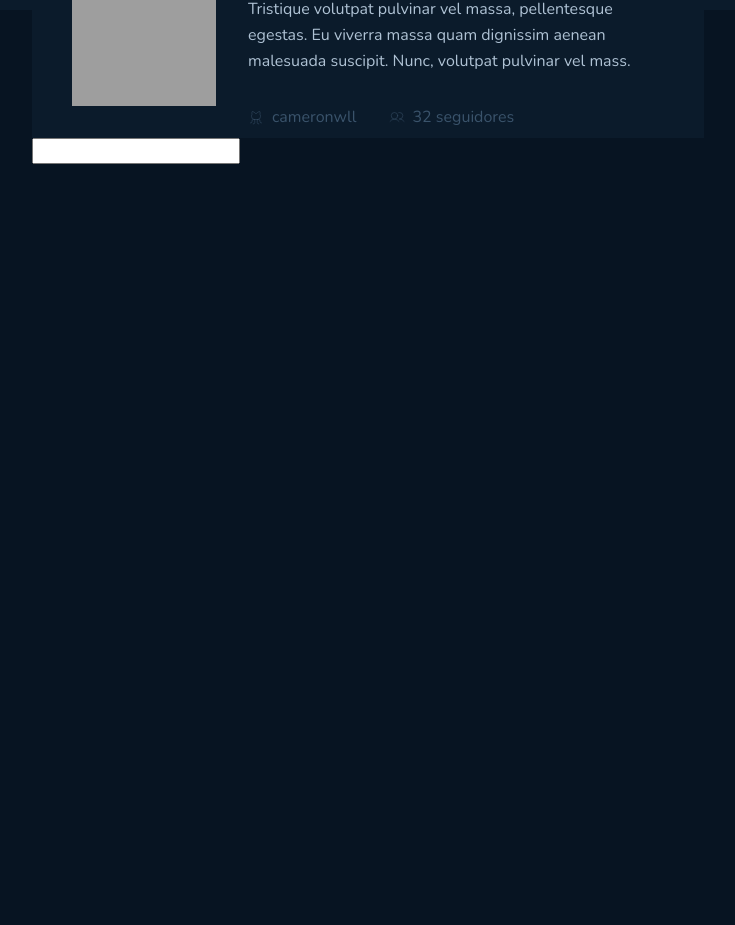
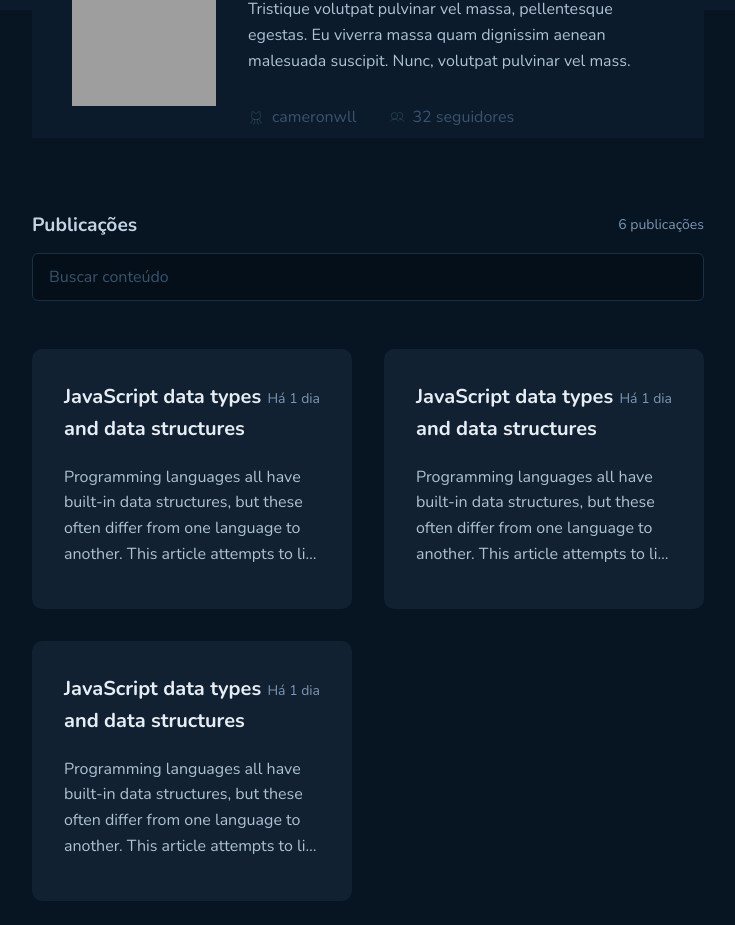
Before and after one commit to Denis-araujo/github-blog, a React (Vite) app: page / in a window 1280 px wide. Shown: the part 278-1203 px from the top of the page, without its empty margins (272-1007 px from the left). Before the commit the page ends 800 px from the top, so only its background shows below. Built offline with nearby package versions, Linux system fonts and the light colour scheme; grey boxes are pictures that could not be loaded.

Commit message:
feat:pagina home finalizada

```diff
--- a/src/pages/Home/index.tsx
+++ b/src/pages/Home/index.tsx
@@ -41,14 +41,91 @@ export function Home() {
         </S.ProfileCard>
       </header>
 
-      <form>
+      <S.SearchForm>
         <div>
-          <span></span>
-          <span></span>
+          <span>Publicações</span>
+          <span>6 publicações</span>
+        </div>
 
-          <input type="text" />
-        </div>
-      </form>
+        <input type="text" placeholder="Buscar conteúdo" />
+      </S.SearchForm>
+
+      <S.ListOfPosts>
+        <S.PostContainer>
+          <S.PostContent>
+            <div>
+              <S.PostTitle>
+                JavaScript data types and data structures
+              </S.PostTitle>
+              <S.PostTime>Há 1 dia</S.PostTime>
+            </div>
+
+            <p>
+              Programming languages all have built-in data structures, but these
+              often differ from one language to another. This article attempts
+              to list the built-in data structures available in JavaScript and
+              what properties they have. These can be used to build other data
+              structures. Wherever possible, comparisons with other languages
+              are drawn. Dynamic typing JavaScript is a loosely typed and
+              dynamic language. Variables in JavaScript are not directly
+              associated with any particular value type, and any variable can be
+              assigned (and re-assigned) values of all types: let foo = 42; //
+              foo is now a number foo = &apos;bar&rsquo;; // foo is now a string
+              foo = true; // foo is now a boolean
+            </p>
+          </S.PostContent>
+        </S.PostContainer>
+
+        <S.PostContainer>
+          <S.PostContent>
+            <div>
+              <S.PostTitle>
+                JavaScript data types and data structures
+              </S.PostTitle>
+              <S.PostTime>Há 1 dia</S.PostTime>
+            </div>
+
+            <p>
+              Programming languages all have built-in data structures, but these
+              often differ from one language to another. This article attempts
+              to list the built-in data structures available in JavaScript and
+              what properties they have. These can be used to build other data
+              structures. Wherever possible, comparisons with other languages
+              are drawn. Dynamic typing JavaScript is a loosely typed and
+              dynamic language. Variables in JavaScript are not directly
+              associated with any particular value type, and any variable can be
+              assigned (and re-assigned) values of all types: let foo = 42; //
+              foo is now a number foo = &apos;bar&rsquo;; // foo is now a string
+              foo = true; // foo is now a boolean
+            </p>
+          </S.PostContent>
+        </S.PostContainer>
+
+        <S.PostContainer>
+          <S.PostContent>
+            <div>
+              <S.PostTitle>
+                JavaScript data types and data structures
+              </S.PostTitle>
+              <S.PostTime>Há 1 dia</S.PostTime>
+            </div>
+
+            <p>
+              Programming languages all have built-in data structures, but these
+              often differ from one language to another. This article attempts
+              to list the built-in data structures available in JavaScript and
+              what properties they have. These can be used to build other data
+              structures. Wherever possible, comparisons with other languages
+              are drawn. Dynamic typing JavaScript is a loosely typed and
+              dynamic language. Variables in JavaScript are not directly
+              associated with any particular value type, and any variable can be
+              assigned (and re-assigned) values of all types: let foo = 42; //
+              foo is now a number foo = &apos;bar&rsquo;; // foo is now a string
+              foo = true; // foo is now a boolean
+            </p>
+          </S.PostContent>
+        </S.PostContainer>
+      </S.ListOfPosts>
     </S.Container>
   )
 }
--- a/src/pages/Home/styles.ts
+++ b/src/pages/Home/styles.ts
@@ -4,9 +4,7 @@ export const Container = styled.main`
   margin: 0 19rem;
   margin-top: -5rem;
 
-  /* z-index: 0; */
   display: block;
-  position: fixed;
 `
 export const ProfileCard = styled.div`
   background-color: ${(props) => props.theme.baseProfile};
@@ -15,6 +13,8 @@ export const ProfileCard = styled.div`
   flex-direction: row;
   align-items: center;
   justify-content: center;
+
+  position: relative;
 `
 
 export const AvatarCard = styled.div`
@@ -88,3 +88,108 @@ export const CardSocial = styled.div`
     align-items: center;
   }
 `
+
+export const SearchForm = styled.form`
+  display: flex;
+  flex-direction: column;
+  gap: 0.75rem;
+
+  margin-top: 4.5rem;
+
+  div {
+    display: flex;
+    align-items: center;
+    justify-content: space-between;
+
+    span:first-child {
+      color: ${(props) => props.theme.baseSubtitle};
+      font-weight: 700;
+      font-size: 1.2rem;
+      line-height: 160%;
+    }
+
+    span:last-child {
+      font-weight: 400;
+      font-size: 0.875rem;
+      line-height: 160%;
+      color: ${(props) => props.theme.baseSpan};
+    }
+  }
+
+  input {
+    background: ${(props) => props.theme.baseInput};
+
+    border: 1px solid ${(props) => props.theme.baseBorder};
+    border-radius: 6px;
+
+    color: ${(props) => props.theme.baseLabel};
+    padding: 12px 16px;
+
+    ::placeholder {
+      color: ${(props) => props.theme.baseLabel};
+    }
+  }
+`
+
+export const ListOfPosts = styled.div`
+  display: flex;
+  flex-wrap: wrap;
+  flex-direction: row;
+  gap: 2rem;
+
+  margin-top: 3rem;
+  margin-bottom: 1.5rem;
+`
+
+export const PostContainer = styled.div`
+  width: calc((100vw - 40rem) / 2);
+  height: 16.25rem;
+
+  background: ${(props) => props.theme.basePost};
+  border-radius: 10px;
+`
+
+export const PostContent = styled.div`
+  display: flex;
+  flex-direction: column;
+  align-items: flex-start;
+  justify-content: start;
+  padding: 2rem;
+  gap: 1.25rem;
+
+  div {
+    display: flex;
+    flex-direction: row;
+    align-items: baseline;
+    justify-content: space-between;
+    width: 100%;
+  }
+
+  p {
+    font-weight: 400;
+    font-size: 1rem;
+    line-height: 160%;
+    color: ${(props) => props.theme.baseText};
+    overflow: hidden;
+    text-overflow: ellipsis;
+    max-height: 100px;
+
+    display: -webkit-box;
+    -webkit-line-clamp: 4; // Quantidade de linhas
+    -webkit-box-orient: vertical;
+  }
+`
+
+export const PostTitle = styled.span`
+  font-weight: 700;
+  font-size: 1.25rem;
+  line-height: 160%;
+  color: ${(props) => props.theme.baseTitle};
+`
+
+export const PostTime = styled.span`
+  font-weight: 400;
+  font-size: 0.875rem;
+  white-space: nowrap;
+  color: ${(props) => props.theme.baseSpan};
+`
```
